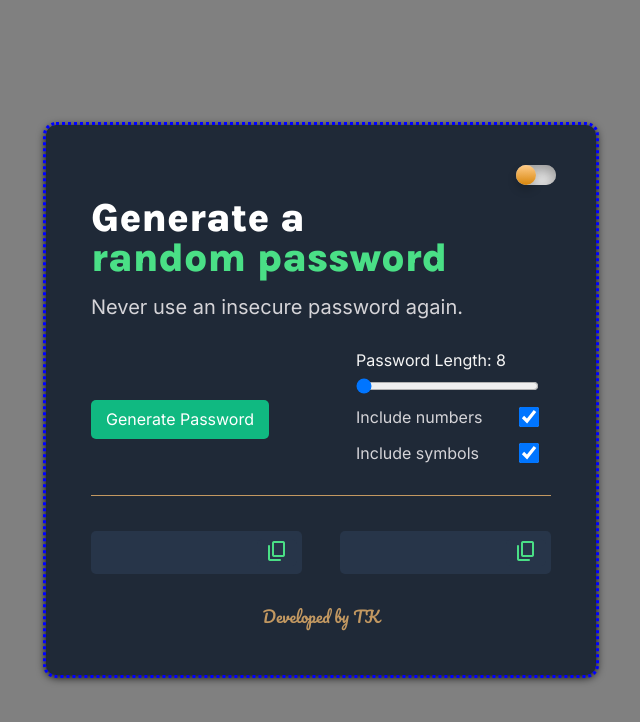
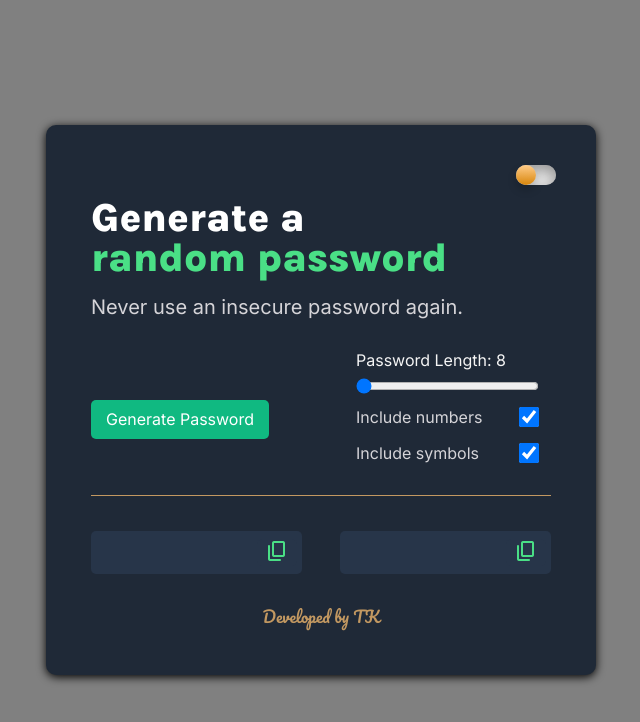
Before and after one commit to tak40/password-generator, a website built with Vite: page index.html in a window 1280 px wide. Shown: the whole page, without its empty margins (319-959 px from the left). Built offline with nearby package versions, Linux system fonts and the light colour scheme.

Commit message:
Update index.css

```diff
--- a/index.css
+++ b/index.css
@@ -19,7 +19,6 @@ body {
     display: flex;
     flex-direction: column;
     justify-content: flex-start;
-    outline: dotted blue
 }
 
 /* ----- HEADER ----- */
```
